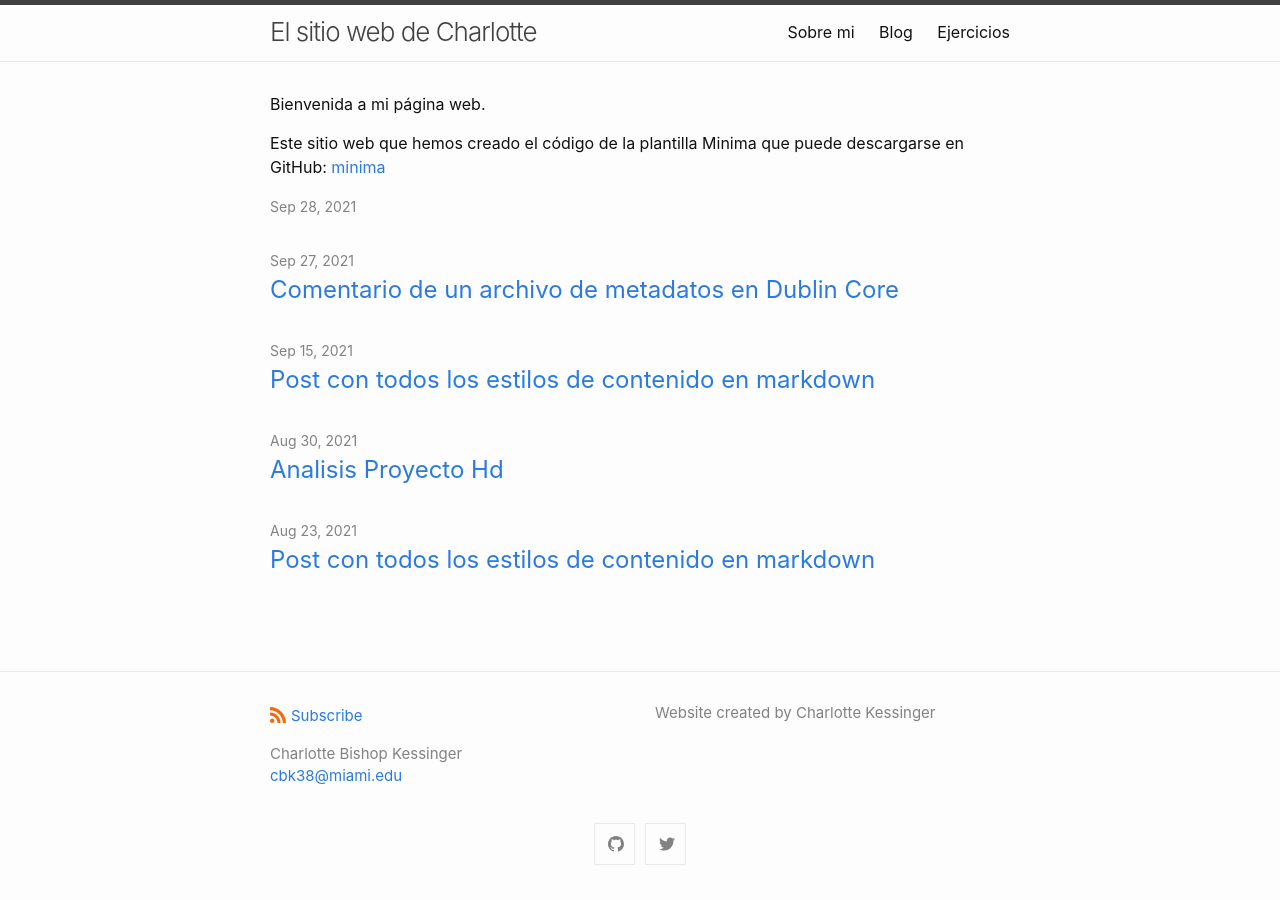
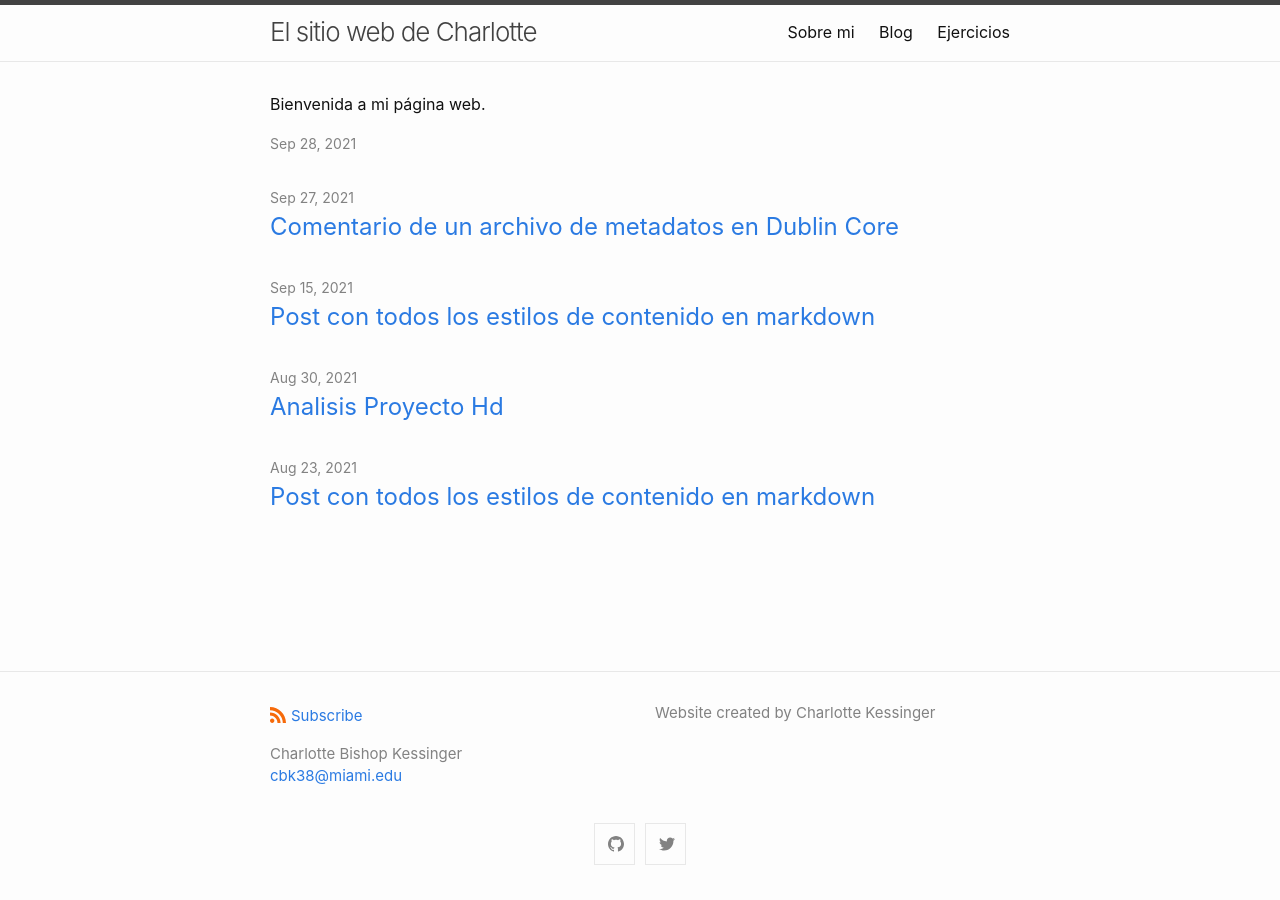
Before and after one commit to charkessinger/charkessinger.github.io, a Jekyll site: the page built from index.md, in a window 1280 px wide. Built offline with Jekyll 4.4.1, drawn with Linux system fonts in a browser that asks for light colours.

Commit message:
Update index.md

```diff
--- a/index.md
+++ b/index.md
@@ -8,5 +8,3 @@
 layout: home
 ---
 Bienvenida a mi página web.
-
-Este sitio web que hemos creado el código de la plantilla Minima que puede descargarse en GitHub: [minima](https://github.com/jekyll/minima)
```
